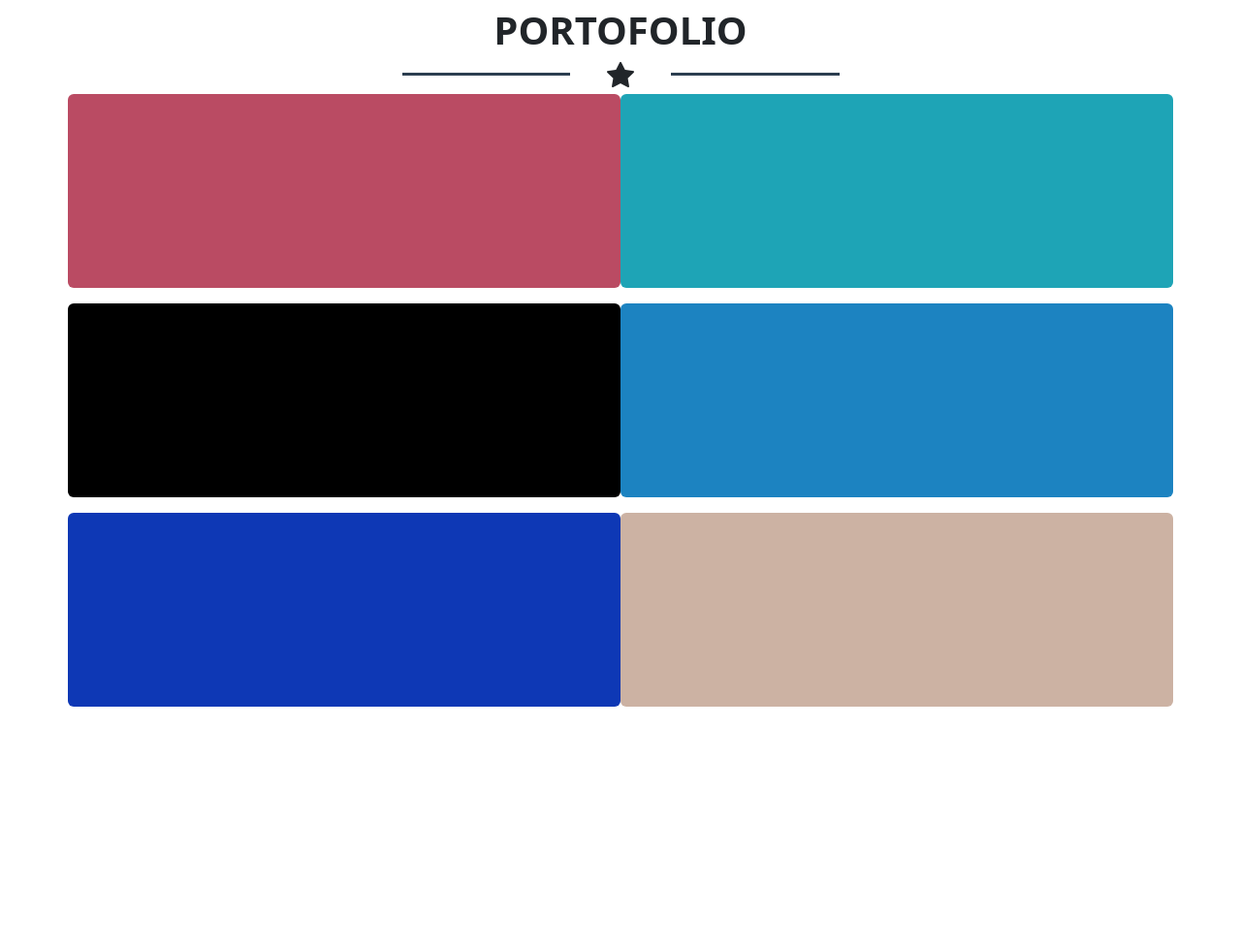
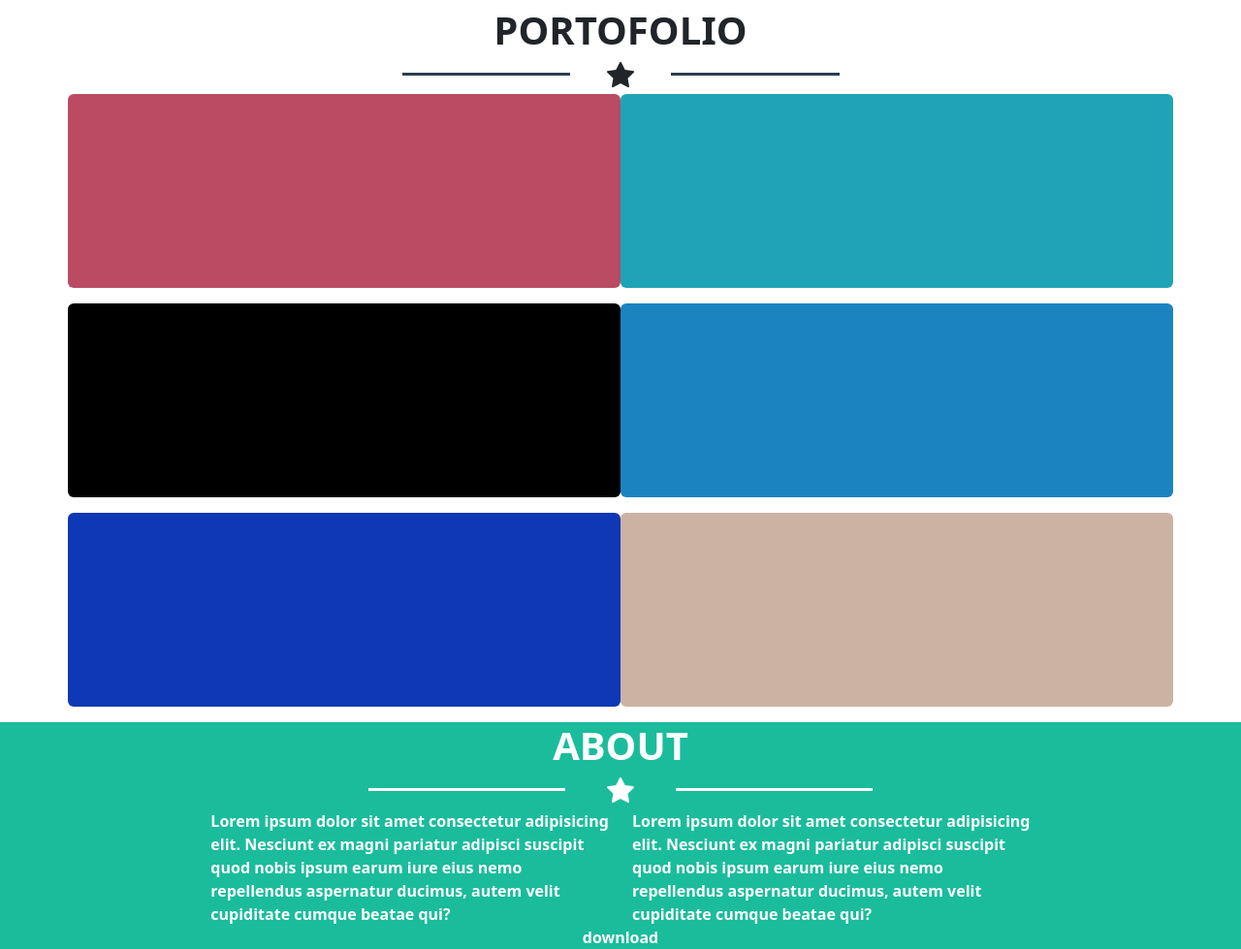
Before and after one commit to Fabiopanetta02/html-css-bootstrap-freelancer, a plain HTML site: page index.html in a window 1280 px wide. Shown: the part 488-1467 px from the top of the page at 97% size. Before the commit the page ends 1233 px from the top, so only its background shows below. Drawn offline with nearby package versions, Linux system fonts and the light colour scheme.

Commit message:
Added section about

```diff
--- a/css/style.css
+++ b/css/style.css
@@ -11,7 +11,7 @@ header{
   min-height: 200px;
 }
 
-.bg-jumbotron{
+.bg-jumbotron, .about{
   background-color: #1ABC9C;
 }
 
--- a/index.html
+++ b/index.html
@@ -117,6 +117,42 @@
                 </div>
             </div>
         </section>
+
+        <section class="about">
+            <div class="container">
+                <div class="text-center text-white">
+                    <span class="display-6 display-md-1 fw-bold">ABOUT</span>
+                </div>
+            </div>
+            <div class="row justify-content-center">
+                <div class="col-5">
+                    <div class="row justify-content-between align-items-center">
+                        <div class="col-5">
+                            <div class="orizzontal-rule"></div>
+                        </div>
+                        <div class="col-2 text-center">
+                            <i class="bi bi-star-fill text-white fs-3"></i>
+                        </div>
+                        <div class="col-5">
+                            <div class="orizzontal-rule"></div>
+                        </div>
+                    </div>
+                </div>
+            </div>
+            <div class="row justify-content-center">
+                <div class="col-8 col-md-4 mx-md-0 text-white fw-bold ">
+                    Lorem ipsum dolor sit amet consectetur adipisicing elit.
+                    Nesciunt ex magni pariatur adipisci suscipit quod nobis ipsum earum iure eius nemo repellendus aspernatur ducimus, autem velit cupiditate cumque beatae qui?
+                </div>
+                <div class="col-8 col-md-4 mx-md-0 text-white fw-bold ">
+                    Lorem ipsum dolor sit amet consectetur adipisicing elit.
+                    Nesciunt ex magni pariatur adipisci suscipit quod nobis ipsum earum iure eius nemo repellendus aspernatur ducimus, autem velit cupiditate cumque beatae qui?
+                </div>
+                <div class="text-center text-white fw-bold ">
+                    download
+                </div>
+            </div>
+        </section>
     </main>
 
 </body>
```
